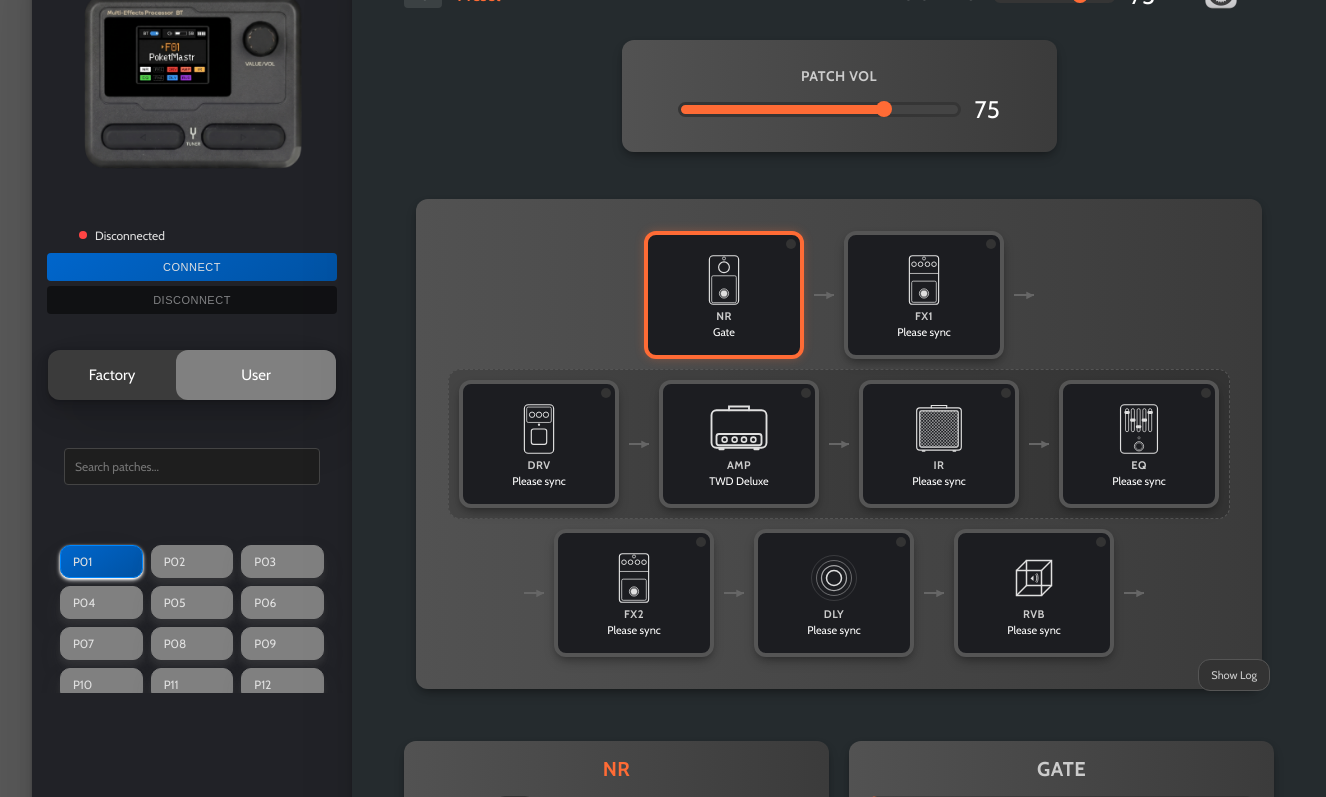
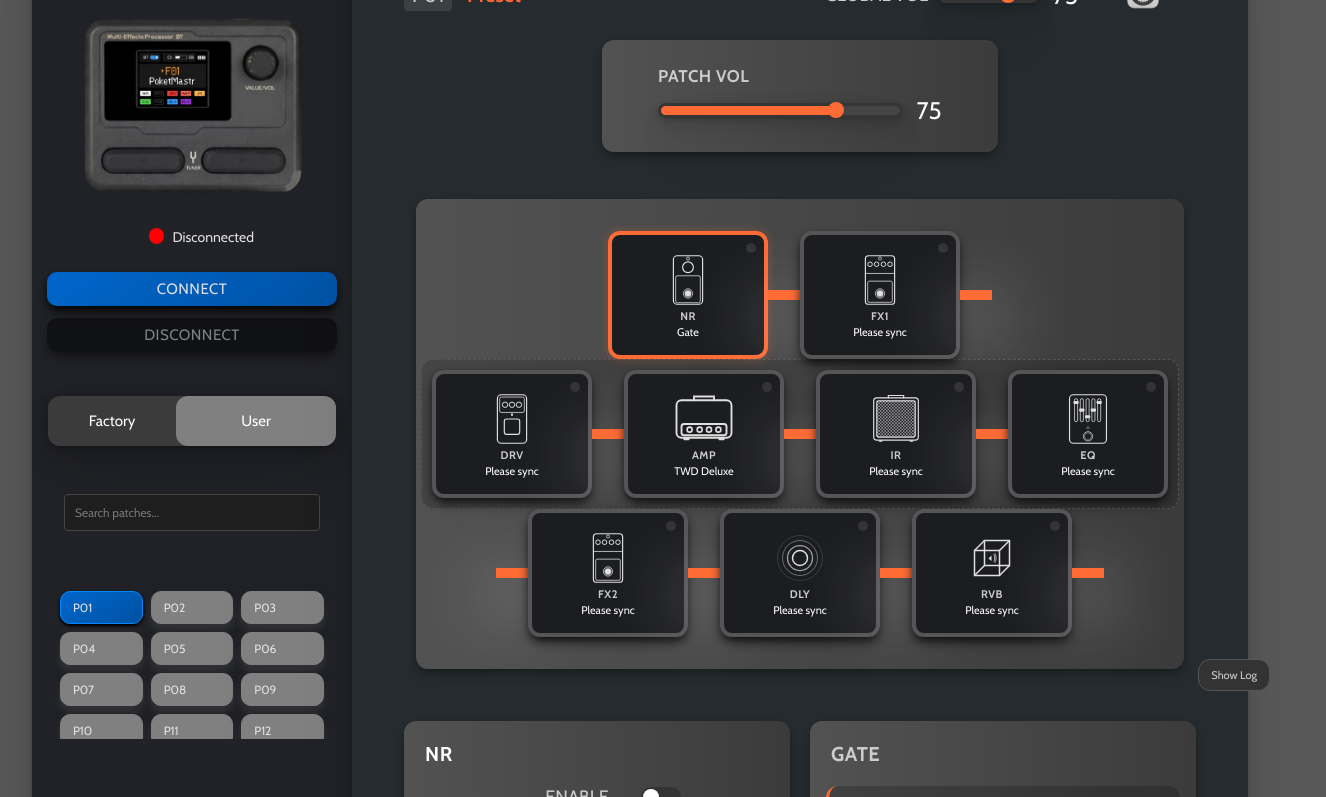
Before and after one commit to candidopedro/pocket_one, a plain HTML site: page index.html in a window 1280 px wide. Shown: the part 99-896 px from the top of the page, 1326 px wide, since content can reach past the window. Drawn offline with nearby package versions, Linux system fonts and the light colour scheme.

Commit message:
Refactor CSS for layout and design improvements
Updated various CSS properties for improved styling and layout.

```diff
--- a/style.css
+++ b/style.css
@@ -13,7 +13,7 @@
 
 body {
     font-family: "Cabin", sans-serif;
-    background: linear-gradient(145deg, #000000, #1e1e1e);
+    background-color: rgb(88, 88, 88);
     color: #e0e0e0;
     min-height: 100vh;
     overflow-x: auto;
@@ -36,11 +36,14 @@ body {
 }
 
 .sidebar #main-pedal {
-    padding: 2.5rem;
+    padding-top: 2.5rem;
+    padding-right: 2.5rem;
+    padding-left: 2.5rem;
 }
 
 .sidebar-header {
-    padding: 1rem;
+    font-size: 22px;
+    padding: 1.5rem;
     margin-bottom: -2rem;
     color: white;
     font-weight: bold;
@@ -49,24 +52,27 @@ body {
 }
 
 .connection-panel {
+    font-size: 18;
     padding: 15px;
     /* border-bottom: 1px solid #444; */
 }
 
 .connection-status {
+    padding: 1rem;
+    padding-left: 4.4rem;
+    padding-right: 2.5rem;
     display: flex;
-    align-items: center;
     gap: 8px;
     margin-left: 2rem;
     margin-bottom: 10px;
-    font-size: 12px;
+    font-size: 14px;
 }
 
 .status-dot {
-    width: 8px;
-    height: 8px;
+    width: 15px;
+    height: 16px;
     border-radius: 50%;
-    background: #ff4444;
+    background: #ff0000;
 }
 
 .status-dot.connected {
@@ -74,17 +80,19 @@ body {
 }
 
 .btn {
+    font-family: "Cabin", sans-serif;
+    font-size: 15px;
     width: 100%;
     padding: 8px 12px;
     border: none;
-    border-radius: 4px;
+    border-radius: 10px;
     background: linear-gradient(145deg, #000000, #000000);
+    box-shadow: rgb(0, 0, 0) 0px 6px 12px -2px, rgba(0, 0, 0, 0.3) 0px 3px 7px -3px;
     color: #e0e0e0;
     cursor: pointer;
-    font-size: 11px;
     text-transform: uppercase;
     letter-spacing: 0.5px;
-    margin-bottom: 5px;
+    margin-bottom: 0.8rem;
     transition: all 0.2s ease;
 }
 
@@ -167,7 +175,29 @@ body {
     padding: 1.5rem;
     max-height: 22vh;
     flex-wrap: wrap;
-    overflow-y: scroll;
+    overflow-y: auto;
+}
+
+/* Largura da barra de rolagem - Overflow style*/
+::-webkit-scrollbar {
+  width: 12px;
+}
+
+/* Cor do fundo (trilho) */
+::-webkit-scrollbar-track {
+  background: var(--background_sidebar);
+  border-radius: 3px;
+}
+
+/* Cor da alça */
+::-webkit-scrollbar-thumb {
+  background: #888;
+  border-radius: 3px;
+}
+
+/* Cor da alça ao passar o mouse */
+::-webkit-scrollbar-thumb:hover {
+  background: #555;
 }
 
 .patch-item {
@@ -186,15 +216,17 @@ body {
     box-shadow: rgba(70, 70, 70, 0.19) 0px 10px 20px, rgba(95, 95, 95, 0.23) 0px 6px 6px;
 }
 
+/* Botões barra lateral */
+
 .patch-item:hover {
     background: rgba(255, 255, 255, 0.1);
-    box-shadow: rgb(255, 255, 255) 0px 1px 2px, rgb(255, 255, 255) 0px 2px 4px, rgba(0, 0, 0, 0.07) 0px 4px 8px, rgba(255, 255, 255, 0.07) 0px 8px 16px, rgba(0, 0, 0, 0.07) 0px 16px 32px, rgba(0, 0, 0, 0.07) 0px 32px 64px;
+    box-shadow: rgb(0, 0, 0) 0px 1px 2px, rgb(0, 0, 0) 0px 2px 4px, rgba(0, 0, 0, 0.07) 0px 4px 8px, rgba(255, 255, 255, 0.07) 0px 8px 16px, rgba(0, 0, 0, 0.07) 0px 16px 32px, rgba(0, 0, 0, 0.07) 0px 32px 64px;
     border-color: #666;
 }
 
 .patch-item.selected {
     background: linear-gradient(145deg, #0066cc, #0052a3);
-    box-shadow: rgb(255, 255, 255) 0px 1px 2px, rgb(255, 255, 255) 0px 2px 4px, rgba(0, 0, 0, 0.07) 0px 4px 8px, rgba(255, 255, 255, 0.07) 0px 8px 16px, rgba(0, 0, 0, 0.07) 0px 16px 32px, rgba(0, 0, 0, 0.07) 0px 32px 64px;
+    box-shadow: rgb(0, 0, 0) 0px 1px 2px, rgb(0, 0, 0) 0px 2px 4px, rgba(0, 0, 0, 0.07) 0px 4px 8px, rgba(255, 255, 255, 0.07) 0px 8px 16px, rgba(0, 0, 0, 0.07) 0px 16px 32px, rgba(0, 0, 0, 0.07) 0px 32px 64px;
     border-color: #0088ff;
 }
 
@@ -207,6 +239,7 @@ body {
     display: flex;
     flex-direction: column;
     background-color: var(--background_main_panel);
+    overflow-y: auto;
 }
 
 .settings-btn #settings-button {
@@ -215,6 +248,7 @@ body {
 }
 
 .top-bar {
+    font-size: 20px;
     height: 60px;
     /* border-bottom: 1px solid #444; */
     display: flex;
@@ -230,7 +264,6 @@ body {
 }
 
 .patch-name {
-    font-size: 16px;
     font-weight: bold;
     color: #ff6b35;
 }
@@ -239,7 +272,6 @@ body {
     background: rgba(255, 255, 255, 0.1);
     padding: 4px 8px;
     border-radius: 4px;
-    font-size: 14px;
     color: #ccc;
 }
 
@@ -261,7 +293,6 @@ body {
     display: flex;
     align-items: center;
     justify-content: center;
-    gap: 10px;
     flex-wrap: wrap;
 }
 
@@ -271,7 +302,7 @@ body {
     height: 8rem;
     background: #1C1D21;
     border: 4px solid #555;
-    box-shadow: rgba(0, 0, 0, 0.25) 0px 6px 12px -2px, rgba(0, 0, 0, 0.3) 0px 3px 7px -3px;
+    box-shadow: rgb(12 12 12) 0px 6px 12px -2px, rgba(0, 0, 0, 0.3) 0px 3px 7px -3px;
     border-radius: 12px;
     display: flex;
     flex-direction: column;
@@ -305,7 +336,6 @@ body {
 #fixed-chain-block {
     display: flex;
     align-items: center;
-    gap: 10px;
     background: rgba(0,0,0,0.15);
     border: 1px dashed #555;
     border-radius: 12px;
@@ -337,8 +367,8 @@ body {
 
 .module-status {
     position: absolute;
-    top: 4px;
-    right: 4px;
+    top: 8px;
+    right: 8px;
     width: 10px;
     height: 10px;
     border-radius: 50%;
@@ -370,20 +400,22 @@ body {
 }
 
 .chain-connector {
-    width: 20px;
-    height: 2px;
-    background: #666;
+    width: 2rem;
+    height: 10px;
+    background: #ff6b35;
+    box-shadow: rgb(227 227 227) 0px 22px 70px 4px;
+    border-color: #ff6b35;
     position: relative;
 }
 
-.chain-connector::after {
+/* .chain-connector::after {
     content: '▶';
     position: absolute;
     right: 0rem;
     top: -6px;
     color: #666;
     font-size: 10px;
-}
+} */
 
 /* Effects Panel */
 .effects-panel {
@@ -420,9 +452,10 @@ body {
 }
 
 .control-section h4 {
-    color: #ff6b35;
+    padding: 5px;
+    color: white;
     font-size: 20px;
-    text-align: center;
+    text-align: left;
     text-transform: uppercase;
     margin-bottom: 15px;
     letter-spacing: 0.5px;
@@ -431,13 +464,16 @@ body {
 .control-row {
     display: flex;
     align-items: center;
-    gap: 15px;
-    margin-bottom: 15px;
+    margin-bottom: 2rem;
+    justify-content: center;
 }
 
 .control-label {
+    font-family: "Cabin", sans-serif;
+    padding-right: 2rem;
+    padding-left: 2rem;
     min-width: 60px;
-    font-size: 11px;
+    font-size: 18px;
     color: #ccc;
     text-transform: uppercase;
 }
@@ -500,8 +536,7 @@ body {
     appearance: none;
     width: 100%;
     height: 15px;
-    background: linear-gradient(to right, #000000 var(--progress, 0%), #000000 var(--progress, 0%));
-    outline: none;
+    box-shadow: rgba(0, 0, 0, 0.07) 0px 1px 2px, rgba(0, 0, 0, 0.07) 0px 2px 4px, rgba(0, 0, 0, 0.07) 0px 4px 8px, rgba(0, 0, 0, 0.07) 0px 8px 16px, rgba(0, 0, 0, 0.07) 0px 16px 32px, rgba(0, 0, 0, 0.07) 0px 32px 64px;    outline: none;
     transition: opacity .2s;
     border-radius: 12px;
     border: 3.5px solid #353535;
@@ -671,7 +706,7 @@ body {
 }
 
 .global-volume-control .control-label {
-    font-size: 14px;
+    padding: 0px;
     color: #ccc;
     text-transform: uppercase;
     min-width: fit-content;
@@ -693,7 +728,7 @@ body {
     border-radius: 12px;
     display: flex;
     flex-direction: column;
-    align-items: center;
+    align-items: flex-start;
     justify-content: center;
     transition: all 0.2s ease;
     position: relative;
@@ -703,7 +738,8 @@ body {
 }
 
 .patch-volume-module .module-name {
-    font-size: 14px;
+    text-align: start;
+    font-size:17px;
     font-weight: bold;
     color: #ccc;
 }
```
